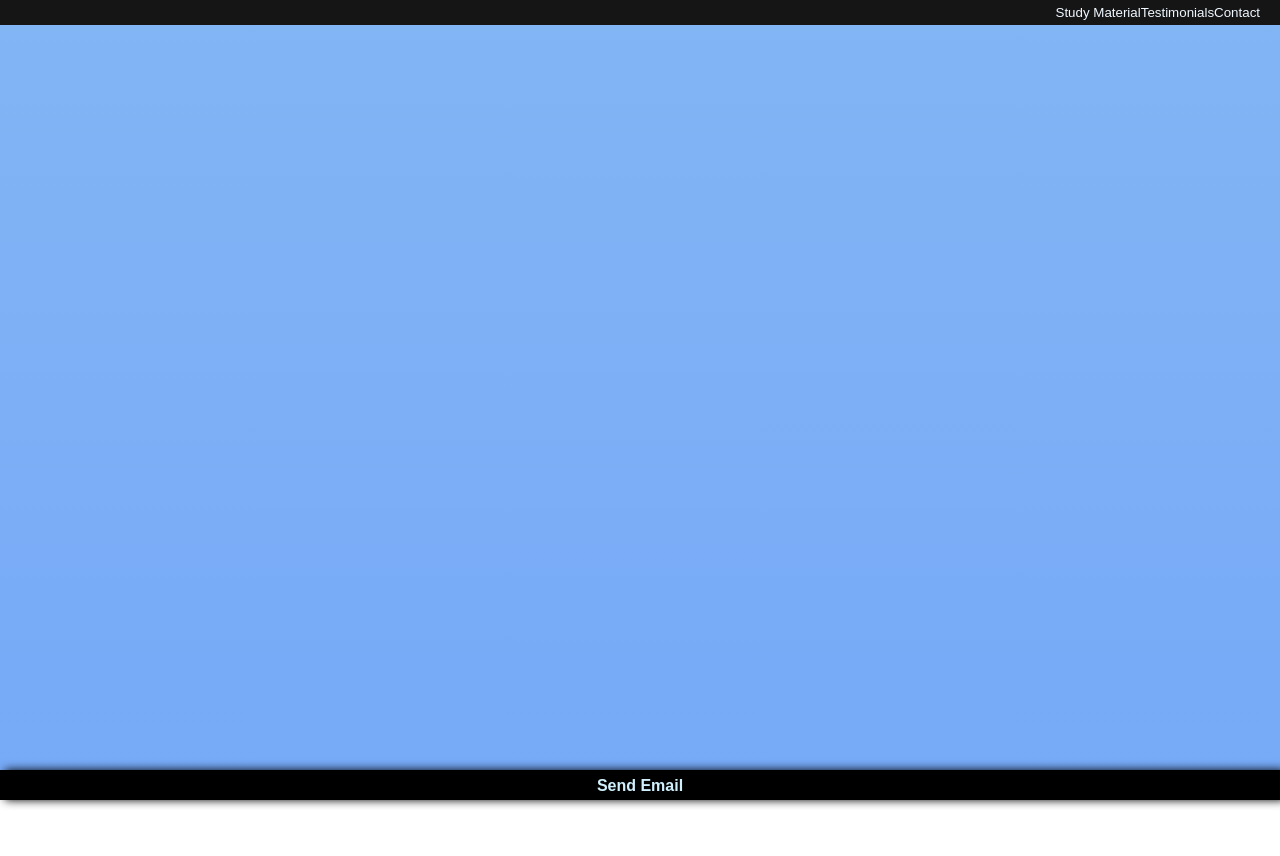
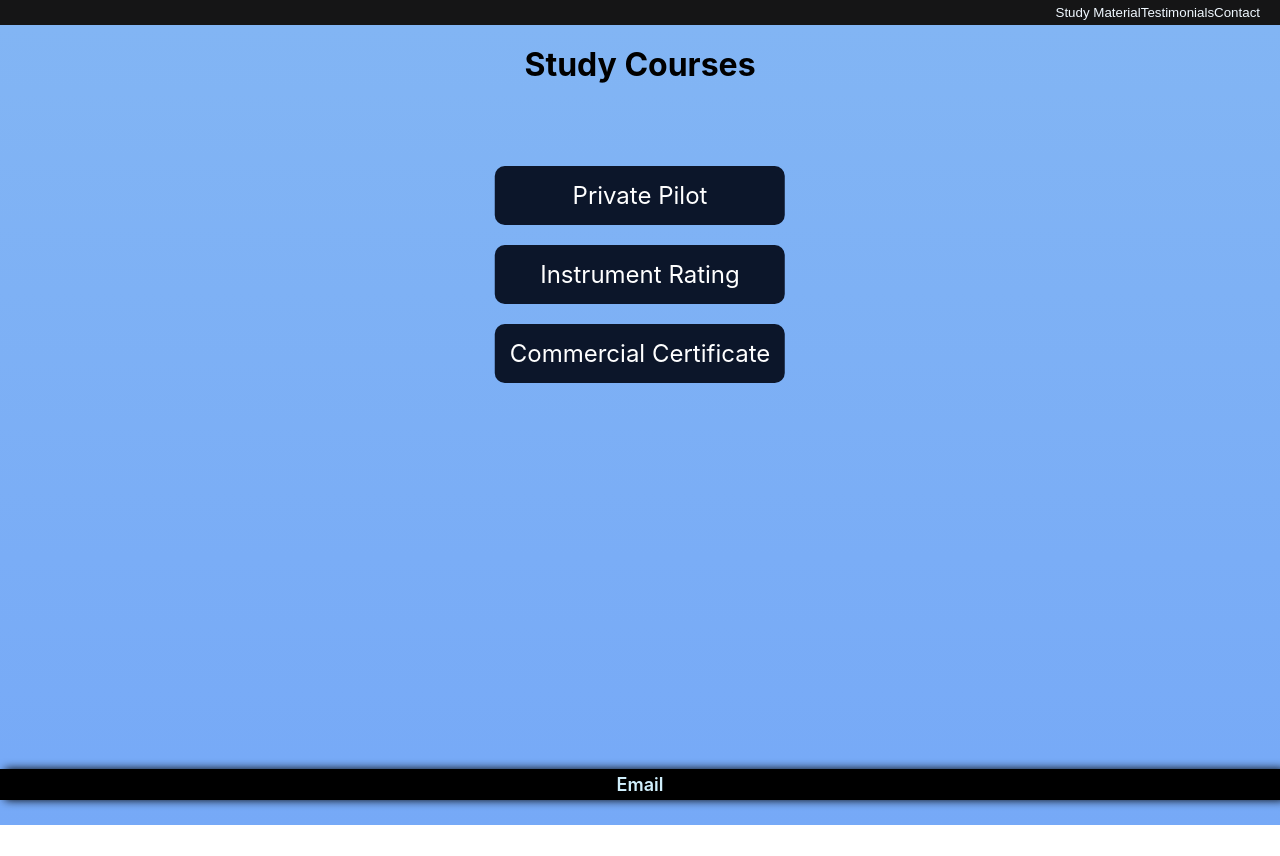
Before and after one commit to babypilot007/flyhimalay, a React (Create React App) app: page /study in a window 1280 px wide. Before the commit the page ends 830 px from the top, so only its background shows below. Built offline with nearby package versions, Linux system fonts and the light colour scheme.

Commit message:
commit_new

```diff
--- a/src/App.css
+++ b/src/App.css
@@ -16,9 +16,12 @@ html {
   scroll-behavior: smooth;
 }
 
+
+
 .App{
+    height: 100vh;
+
   max-width: 100%;
-  height: 100vh;
   overflow-x: hidden;
   background-image: linear-gradient( rgb(130, 181, 244), rgb(118, 169, 247));
 
@@ -61,6 +64,44 @@ button {
 
 
         }
+}
+
+.courses{
+    text-align: center;
+    margin: 20px;
+
+}
+
+.course_index{
+    text-align: center;
+    margin-left: 50%;
+    padding: 15px;
+    position: absolute;
+    transform: translate(-50%,10%);
+    display: block;
+    justify-content: space-between;
+    font-size: x-large;
+    width:max-content;
+    height: 30%;
+
+    p{
+        margin-top: 20px;
+        background-color: rgb(12, 22, 42);
+        padding: 15px;
+        border-radius: 10px;
+        color:white;
+
+
+    }
+
+    a{
+        text-decoration: none;
+    }
+
+}
+
+.ppl{
+
 }
 
 .footer{
@@ -144,10 +185,10 @@ button {
 
 .info_details{
     color: rgb(7, 5, 29);
-    margin-top: 20px;
-    margin: 10px;
+    margin-top: 30px;
+    margin: 30px 10px 0px 10px;
     padding: 10px;
-    border: solid 1px rgb(1, 1, 6);
+    border: solid 2px rgb(1, 1, 6);
     border-radius: 10px;
     font-weight: 700;
 
@@ -172,13 +213,18 @@ button {
     color: white ;
     padding: 5px;
     text-align: center;
+    text-decoration: none;
+
     background-color: black;
     box-shadow: 5px 0px 10px black;
 
-    button{
+    a{
         color: rgb(208, 239, 252);
         font-size: medium;
         font-weight: 600;
+        font-size: 18px;
+    text-decoration: none;
+
     }
 }
 
@@ -204,10 +250,6 @@ button {
 
 /* Small devices (landscape phones, 576px and up)*/
 @media (min-width: 300px) and (min-height:300px) and (max-width:500px) {
-
-
-
-
 
 
 
--- a/src/Email.js
+++ b/src/Email.js
@@ -3,7 +3,8 @@ import React from 'react'
 function Email() {
   return (
     <div className='email'>
-        <button> Send Email</button>
+                <a href="mailto: cfihimalay@gmail.com"><p>Email</p></a>
+
         </div>
   )
 }
--- a/src/Home.js
+++ b/src/Home.js
@@ -6,10 +6,10 @@ import Footer from './Footer';
 
 function Home() {
   return (
-<>
+< div className='main'>
 <Nav />
 
-    <div className="App">
+<div className="App">
 
     <div className='name'>
       <h1>Himalay Jariwala</h1>
@@ -29,14 +29,12 @@ function Home() {
               <p>Currently Instructing at : </p><br></br>
       <button><a href="https://www.p6aviation.com/"><img src={p6} alt="p6"></img></a></button>
 </div>
-      <div id='Contact'>
 
-      </div>
   </div>
 
   <Footer />
 
-  </>
+  </div>
   )
 }
 
--- a/src/Nav.js
+++ b/src/Nav.js
@@ -7,9 +7,9 @@ export default function Nav() {
   return (
     <div className='navbar'>
 
-    <button onClick={()=>{navigate('study')}}>Study Material</button>
-    <button onClick={()=>{navigate('study')}}>Testimonials</button>
-    <button onClick={()=>{navigate('study')}}>Contact</button>
+    <button onClick={()=>{navigate('/study')}}>Study Material</button>
+    <button onClick={()=>{navigate('')}}>Testimonials</button>
+    <button onClick={()=>{navigate('')}}>Contact</button>
 
 
     </div>
--- a/src/Study.js
+++ b/src/Study.js
@@ -4,9 +4,41 @@ import Email from './Email'
 
 function Study() {
   return (
-    <>    <div className='App'>
+    <>
         <Nav />
+
+    <div className='App'>
+
+
+        <div className='courses'>
+            <h1>Study Courses</h1>
+        </div>
+
+        <div className='course_index'>
+            <div className='ppl'>
+                <a href="ppl_study.html">
+                    <p>Private Pilot </p>
+                </a>
+            </div>
+
+            <div className='instrument'>
+                <a href="Inst_study.html" >
+                    <p>Instrument Rating</p>
+                </a>
+            </div>
+
+            <div className='cpl'>
+                <a href="Cpl_study.html">
+
+                    <p>Commercial Certificate</p>
+                </a>
+            </div>
+        </div>
+
+
     </div>
+
+
     <Email />
 
     </>
```
